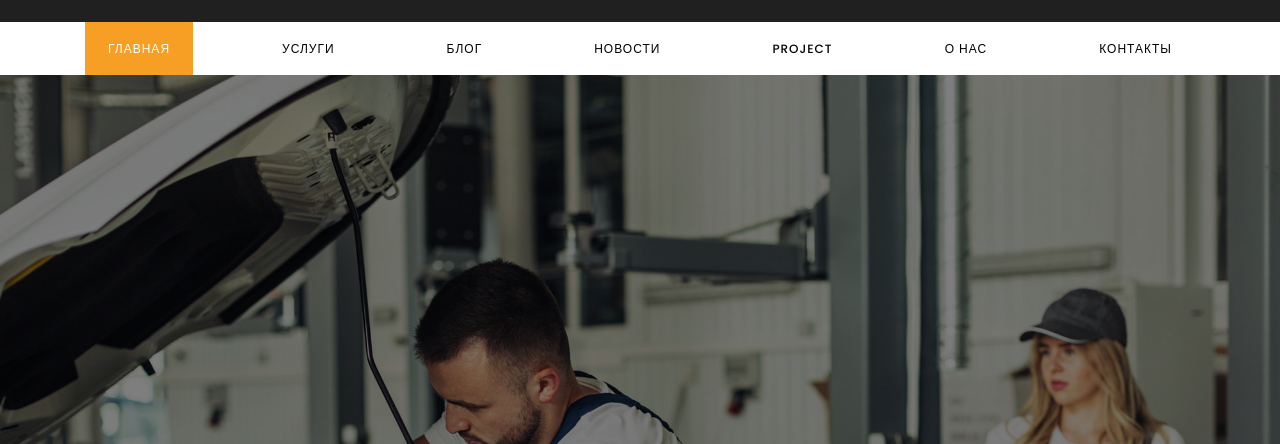
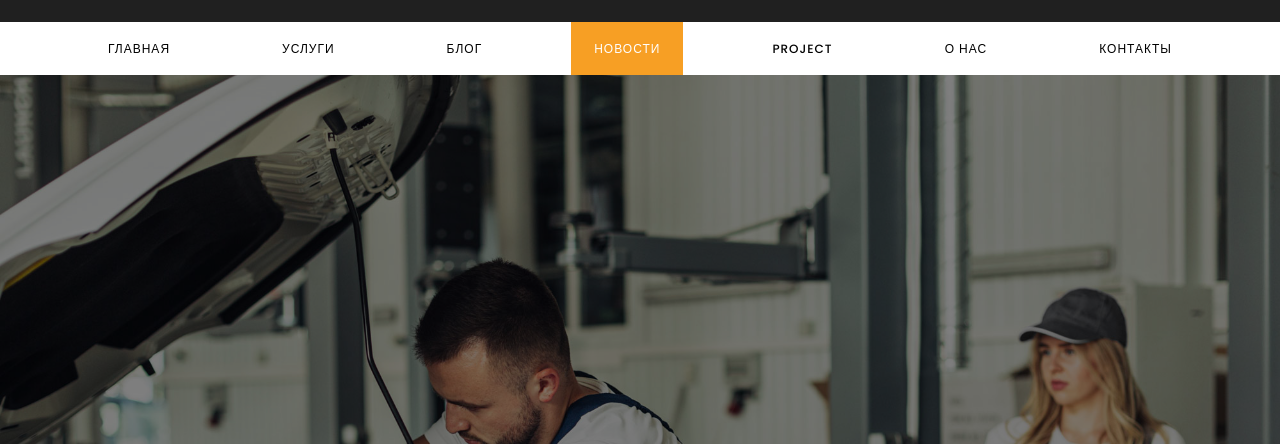
Before and after one commit to exocornet/exocornet.github.io, a plain HTML site: page news.html in a window 1280 px wide. Shown: the part 93-537 px from the top of the page. Drawn offline with Linux system fonts and the light colour scheme; some packages are replaced by stand-ins of ours.

Commit message:
изменения в меню

```diff
--- a/news.html
+++ b/news.html
@@ -42,10 +42,10 @@
         <button class="navbar-toggler" type="button" data-toggle="collapse" data-target="#ftco-nav" aria-controls="ftco-nav" aria-expanded="false" aria-label="Toggle navigation"><span class="fa fa-bars"></span>Меню</button>
         <div class="collapse navbar-collapse" id="ftco-nav">
           <ul class="navbar-nav mr-auto">
-            <li class="nav-item active"><a class="nav-link" href="index.html">Главная</a></li>
+            <li class="nav-item"><a class="nav-link" href="/">Главная</a></li>
             <li class="nav-item"><a class="nav-link" href="services.html">Услуги</a></li>
             <li class="nav-item"><a class="nav-link" href="blog.html">Блог</a></li>
-            <li class="nav-item"><a class="nav-link" href="news.html">Новости</a></li>
+            <li class="nav-item active"><a class="nav-link" href="news.html">Новости</a></li>
             <li class="nav-item"><a class="nav-link" href="project.html">Project</a></li>
             <li class="nav-item"><a class="nav-link" href="about.html">О нас</a></li>
             <li class="nav-item"><a class="nav-link" href="contact.html">Контакты</a></li>
```
Also changed, not shown: blog.html (+2 -2 lines), index.html (+1 -1 lines), services.html (+2 -2 lines), single-blog.html (+1 -1 lines), single-news.html (+1 -1 lines), single-service.html (+1 -1 lines).
